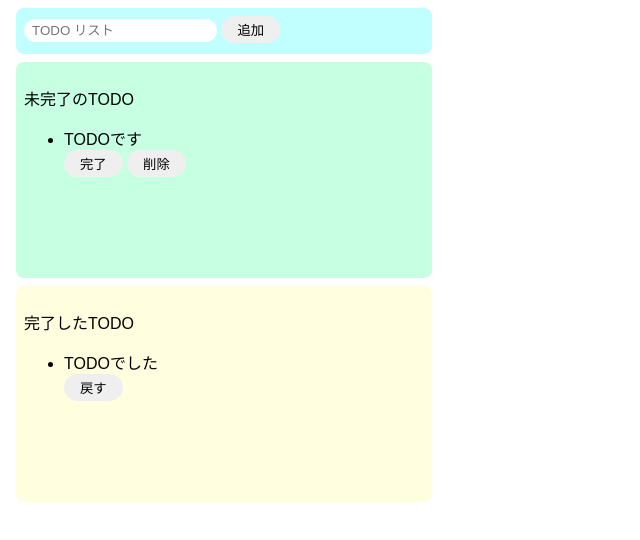
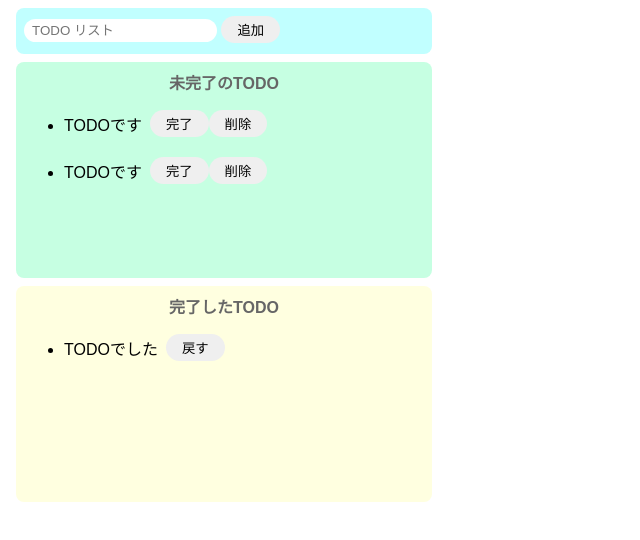
Before and after one commit to schwarzwald0906/todo-js, a website built with Parcel: page index.html in a window 1280 px wide. Shown: the whole page, without its empty margins (0-640 px from the left). Built offline with nearby package versions, Linux system fonts and the light colour scheme.

Commit message:
CSS 細部作成

```diff
--- a/index.html
+++ b/index.html
@@ -11,9 +11,16 @@
       <button>追加</button>
     </div>
     <div class="incomplete-area">
-      <p>未完了のTODO</p>
+      <p class="title">未完了のTODO</p>
       <ul>
-        <div>
+        <div class="list-row">
+          <li>TODOです</li>
+          <button>完了</button>
+          <button>削除</button>
+        </div>
+      </ul>
+      <ul>
+        <div class="list-row">
           <li>TODOです</li>
           <button>完了</button>
           <button>削除</button>
@@ -21,9 +28,9 @@
       </ul>
     </div>
     <div class="completed-area">
-      <p>完了したTODO</p>
+      <p class="title">完了したTODO</p>
       <ul>
-        <div>
+        <div class="list-row">
           <li>TODOでした</li>
           <button>戻す</button>
         </div>
--- a/src/styles.css
+++ b/src/styles.css
@@ -16,6 +16,9 @@ button:hover {
   background-color: #ff7fff;
   color: #fff;
   cursor: pointer;
+}
+li {
+  margin-right: 8px;
 }
 .input-area {
   background-color: #c1ffff;
@@ -41,3 +44,14 @@ button:hover {
   margin: 8px;
   border-radius: 8px;
 }
+.title {
+  text-align: center;
+  margin-top: 0;
+  font-weight: bold;
+  color: #666;
+}
+.list-row {
+  display: flex;
+  align-items: center;
+  padding-bottom: 4px;
+}
```
